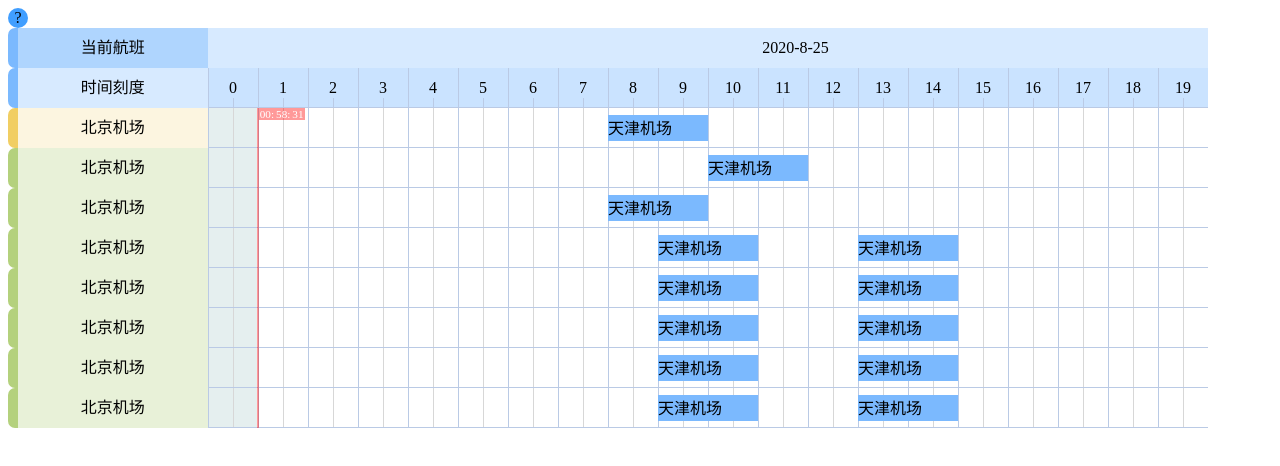
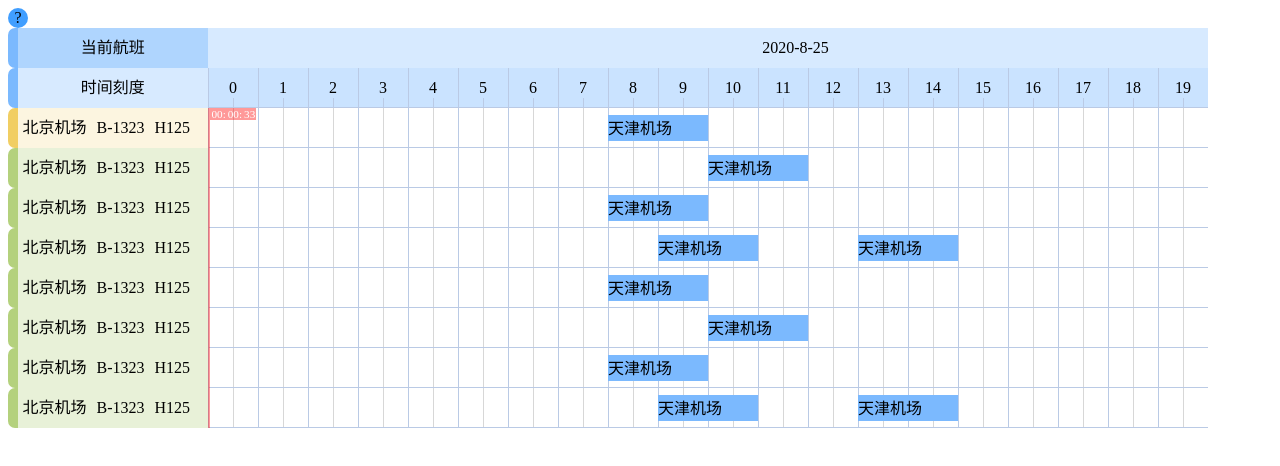
Before and after one commit to xihaoshangdi/vue-gantt-chart, a Vue app: page / in a window 1280 px wide. Shown: the top 466 px of the page. Built offline with nearby package versions, Linux system fonts and the light colour scheme.

Commit message:
增加了选中功能

```diff
--- a/src/App.vue
+++ b/src/App.vue
@@ -1,5 +1,9 @@
 <template>
-  <GanttChart @drop="clickbtn"  :gantt_data="GanttData" :gantt-current-time="GanttCurrentTime" :gantt-time-section="GanttTime">
+  <GanttChart
+    @drop="clickbtn"
+    :gantt_data="GanttData"
+    :gantt-current-time="GanttCurrentTime"
+    :gantt-time-section="GanttTime">
     <template v-slot:side-box="{item}">
       <Xxx :da="item" @xxx="clickbtn"/>
     </template>
@@ -22,6 +26,12 @@ export default {
         start: '2020/08/25 00:00:00',
         end: '2020/08/28 22:00:00'
       },
+      GanttSide: [
+        {
+          startAirport: '天津机场',
+          endAirport: '北京机场'
+        }
+      ],
       GanttData: [
         {
           id: 0,
@@ -145,7 +155,34 @@ export default {
           ]
         },
         {
-          id: 3,
+          id: 0,
+          currentAirort: '北京机场',
+          number: 'B-1323',
+          model: 'H125',
+          unassigned: true,
+          childArrary: [
+            {
+              childId: 1,
+              startAirport: '天津机场',
+              endAirport: '北京机场',
+              workType: '农林喷洒',
+              state: 1,
+              start: '2020/08/25 22:00:00',
+              end: '2020/08/25 23:00:00'
+            },
+            {
+              childId: 2,
+              startAirport: '天津机场',
+              endAirport: '北京机场',
+              workType: '农林喷洒',
+              state: 2,
+              start: '2020/08/25 08:00:00',
+              end: '2020/08/25 10:00:00'
+            }
+          ]
+        },
+        {
+          id: 1,
           currentAirort: '北京机场',
           number: 'B-1323',
           model: 'H125',
@@ -156,29 +193,47 @@ export default {
               startAirport: '天津机场',
               endAirport: '北京机场',
               workType: '农林喷洒',
-              state: 7,
-              start: '2020/08/25 21:00:00',
-              end: '2020/08/25 22:00:00'
+              state: 3,
+              start: '2020/08/25 22:00:00',
+              end: '2020/08/25 23:00:00'
             },
             {
               childId: 2,
-              filghtNumber: '121',
+              filghtNumber: '4343',
               startAirport: '天津机场',
               endAirport: '北京机场',
               workType: '农林喷洒',
-              state: 8,
-              start: '2020/08/25 09:00:00',
-              end: '2020/08/25 11:00:00'
-            },
+              state: 4,
+              start: '2020/08/25 10:00:00',
+              end: '2020/08/25 12:00:00'
+            }
+          ]
+        },
+        {
+          id: 2,
+          currentAirort: '北京机场',
+          number: 'B-1323',
+          model: 'H125',
+          childArrary: [
             {
-              childId: 3,
-              filghtNumber: '121',
+              childId: 1,
+              filghtNumber: '4343',
               startAirport: '天津机场',
               endAirport: '北京机场',
               workType: '农林喷洒',
-              state: 9,
-              start: '2020/08/25 13:00:00',
-              end: '2020/08/25 15:00:00'
+              state: 5,
+              start: '2020/08/25 22:00:00',
+              end: '2020/08/25 23:00:00'
+            },
+            {
+              childId: 2,
+              filghtNumber: '4343',
+              startAirport: '天津机场',
+              endAirport: '北京机场',
+              workType: '农林喷洒',
+              state: 6,
+              start: '2020/08/25 08:00:00',
+              end: '2020/08/25 10:00:00'
             }
           ]
         },
@@ -221,7 +276,34 @@ export default {
           ]
         },
         {
-          id: 3,
+          id: 0,
+          currentAirort: '北京机场',
+          number: 'B-1323',
+          model: 'H125',
+          unassigned: true,
+          childArrary: [
+            {
+              childId: 1,
+              startAirport: '天津机场',
+              endAirport: '北京机场',
+              workType: '农林喷洒',
+              state: 1,
+              start: '2020/08/25 22:00:00',
+              end: '2020/08/25 23:00:00'
+            },
+            {
+              childId: 2,
+              startAirport: '天津机场',
+              endAirport: '北京机场',
+              workType: '农林喷洒',
+              state: 2,
+              start: '2020/08/25 08:00:00',
+              end: '2020/08/25 10:00:00'
+            }
+          ]
+        },
+        {
+          id: 1,
           currentAirort: '北京机场',
           number: 'B-1323',
           model: 'H125',
@@ -232,34 +314,24 @@ export default {
               startAirport: '天津机场',
               endAirport: '北京机场',
               workType: '农林喷洒',
-              state: 7,
-              start: '2020/08/25 21:00:00',
-              end: '2020/08/25 22:00:00'
+              state: 3,
+              start: '2020/08/25 22:00:00',
+              end: '2020/08/25 23:00:00'
             },
             {
               childId: 2,
-              filghtNumber: '121',
+              filghtNumber: '4343',
               startAirport: '天津机场',
               endAirport: '北京机场',
               workType: '农林喷洒',
-              state: 8,
-              start: '2020/08/25 09:00:00',
-              end: '2020/08/25 11:00:00'
-            },
-            {
-              childId: 3,
-              filghtNumber: '121',
-              startAirport: '天津机场',
-              endAirport: '北京机场',
-              workType: '农林喷洒',
-              state: 9,
-              start: '2020/08/25 13:00:00',
-              end: '2020/08/25 15:00:00'
+              state: 4,
+              start: '2020/08/25 10:00:00',
+              end: '2020/08/25 12:00:00'
             }
           ]
         },
         {
-          id: 3,
+          id: 2,
           currentAirort: '北京机场',
           number: 'B-1323',
           model: 'H125',
@@ -270,295 +342,19 @@ export default {
               startAirport: '天津机场',
               endAirport: '北京机场',
               workType: '农林喷洒',
-              state: 7,
-              start: '2020/08/25 21:00:00',
-              end: '2020/08/25 22:00:00'
+              state: 5,
+              start: '2020/08/25 22:00:00',
+              end: '2020/08/25 23:00:00'
             },
             {
               childId: 2,
-              filghtNumber: '121',
-              startAirport: '天津机场',
-              endAirport: '北京机场',
-              workType: '农林喷洒',
-              state: 8,
-              start: '2020/08/25 09:00:00',
-              end: '2020/08/25 11:00:00'
-            },
-            {
-              childId: 3,
-              filghtNumber: '121',
-              startAirport: '天津机场',
-              endAirport: '北京机场',
-              workType: '农林喷洒',
-              state: 9,
-              start: '2020/08/25 13:00:00',
-              end: '2020/08/25 15:00:00'
-            }
-          ]
-        },
-        {
-          id: 3,
-          currentAirort: '北京机场',
-          number: 'B-1323',
-          model: 'H125',
-          childArrary: [
-            {
-              childId: 1,
               filghtNumber: '4343',
               startAirport: '天津机场',
               endAirport: '北京机场',
               workType: '农林喷洒',
-              state: 7,
-              start: '2020/08/25 21:00:00',
-              end: '2020/08/25 22:00:00'
-            },
-            {
-              childId: 2,
-              filghtNumber: '121',
-              startAirport: '天津机场',
-              endAirport: '北京机场',
-              workType: '农林喷洒',
-              state: 8,
-              start: '2020/08/25 09:00:00',
-              end: '2020/08/25 11:00:00'
-            },
-            {
-              childId: 3,
-              filghtNumber: '121',
-              startAirport: '天津机场',
-              endAirport: '北京机场',
-              workType: '农林喷洒',
-              state: 9,
-              start: '2020/08/25 13:00:00',
-              end: '2020/08/25 15:00:00'
-            }
-          ]
-        },
-        {
-          id: 3,
-          currentAirort: '北京机场',
-          number: 'B-1323',
-          model: 'H125',
-          childArrary: [
-            {
-              childId: 1,
-              filghtNumber: '4343',
-              startAirport: '天津机场',
-              endAirport: '北京机场',
-              workType: '农林喷洒',
-              state: 7,
-              start: '2020/08/25 21:00:00',
-              end: '2020/08/25 22:00:00'
-            },
-            {
-              childId: 2,
-              filghtNumber: '121',
-              startAirport: '天津机场',
-              endAirport: '北京机场',
-              workType: '农林喷洒',
-              state: 8,
-              start: '2020/08/25 09:00:00',
-              end: '2020/08/25 11:00:00'
-            },
-            {
-              childId: 3,
-              filghtNumber: '121',
-              startAirport: '天津机场',
-              endAirport: '北京机场',
-              workType: '农林喷洒',
-              state: 9,
-              start: '2020/08/25 13:00:00',
-              end: '2020/08/25 15:00:00'
-            }
-          ]
-        },
-        {
-          id: 3,
-          currentAirort: '北京机场',
-          number: 'B-1323',
-          model: 'H125',
-          childArrary: [
-            {
-              childId: 1,
-              filghtNumber: '4343',
-              startAirport: '天津机场',
-              endAirport: '北京机场',
-              workType: '农林喷洒',
-              state: 7,
-              start: '2020/08/25 21:00:00',
-              end: '2020/08/25 22:00:00'
-            },
-            {
-              childId: 2,
-              filghtNumber: '121',
-              startAirport: '天津机场',
-              endAirport: '北京机场',
-              workType: '农林喷洒',
-              state: 8,
-              start: '2020/08/25 09:00:00',
-              end: '2020/08/25 11:00:00'
-            },
-            {
-              childId: 3,
-              filghtNumber: '121',
-              startAirport: '天津机场',
-              endAirport: '北京机场',
-              workType: '农林喷洒',
-              state: 9,
-              start: '2020/08/25 13:00:00',
-              end: '2020/08/25 15:00:00'
-            }
-          ]
-        },
-        {
-          id: 3,
-          currentAirort: '北京机场',
-          number: 'B-1323',
-          model: 'H125',
-          childArrary: [
-            {
-              childId: 1,
-              filghtNumber: '4343',
-              startAirport: '天津机场',
-              endAirport: '北京机场',
-              workType: '农林喷洒',
-              state: 7,
-              start: '2020/08/25 21:00:00',
-              end: '2020/08/25 22:00:00'
-            },
-            {
-              childId: 2,
-              filghtNumber: '121',
-              startAirport: '天津机场',
-              endAirport: '北京机场',
-              workType: '农林喷洒',
-              state: 8,
-              start: '2020/08/25 09:00:00',
-              end: '2020/08/25 11:00:00'
-            },
-            {
-              childId: 3,
-              filghtNumber: '121',
-              startAirport: '天津机场',
-              endAirport: '北京机场',
-              workType: '农林喷洒',
-              state: 9,
-              start: '2020/08/25 13:00:00',
-              end: '2020/08/25 15:00:00'
-            }
-          ]
-        },
-        {
-          id: 3,
-          currentAirort: '北京机场',
-          number: 'B-1323',
-          model: 'H125',
-          childArrary: [
-            {
-              childId: 1,
-              filghtNumber: '4343',
-              startAirport: '天津机场',
-              endAirport: '北京机场',
-              workType: '农林喷洒',
-              state: 7,
-              start: '2020/08/25 21:00:00',
-              end: '2020/08/25 22:00:00'
-            },
-            {
-              childId: 2,
-              filghtNumber: '121',
-              startAirport: '天津机场',
-              endAirport: '北京机场',
-              workType: '农林喷洒',
-              state: 8,
-              start: '2020/08/25 09:00:00',
-              end: '2020/08/25 11:00:00'
-            },
-            {
-              childId: 3,
-              filghtNumber: '121',
-              startAirport: '天津机场',
-              endAirport: '北京机场',
-              workType: '农林喷洒',
-              state: 9,
-              start: '2020/08/25 13:00:00',
-              end: '2020/08/25 15:00:00'
-            }
-          ]
-        },
-        {
-          id: 3,
-          currentAirort: '北京机场',
-          number: 'B-1323',
-          model: 'H125',
-          childArrary: [
-            {
-              childId: 1,
-              filghtNumber: '4343',
-              startAirport: '天津机场',
-              endAirport: '北京机场',
-              workType: '农林喷洒',
-              state: 7,
-              start: '2020/08/25 21:00:00',
-              end: '2020/08/25 22:00:00'
-            },
-            {
-              childId: 2,
-              filghtNumber: '121',
-              startAirport: '天津机场',
-              endAirport: '北京机场',
-              workType: '农林喷洒',
-              state: 8,
-              start: '2020/08/25 09:00:00',
-              end: '2020/08/25 11:00:00'
-            },
-            {
-              childId: 3,
-              filghtNumber: '121',
-              startAirport: '天津机场',
-              endAirport: '北京机场',
-              workType: '农林喷洒',
-              state: 9,
-              start: '2020/08/25 13:00:00',
-              end: '2020/08/25 15:00:00'
-            }
-          ]
-        },
-        {
-          id: 3,
-          currentAirort: '北京机场',
-          number: 'B-1323',
-          model: 'H125',
-          childArrary: [
-            {
-              childId: 1,
-              filghtNumber: '4343',
-              startAirport: '天津机场',
-              endAirport: '北京机场',
-              workType: '农林喷洒',
-              state: 7,
-              start: '2020/08/25 21:00:00',
-              end: '2020/08/25 22:00:00'
-            },
-            {
-              childId: 2,
-              filghtNumber: '121',
-              startAirport: '天津机场',
-              endAirport: '北京机场',
-              workType: '农林喷洒',
-              state: 8,
-              start: '2020/08/25 09:00:00',
-              end: '2020/08/25 11:00:00'
-            },
-            {
-              childId: 3,
-              filghtNumber: '121',
-              startAirport: '天津机场',
-              endAirport: '北京机场',
-              workType: '农林喷洒',
-              state: 9,
-              start: '2020/08/25 13:00:00',
-              end: '2020/08/25 15:00:00'
+              state: 6,
+              start: '2020/08/25 08:00:00',
+              end: '2020/08/25 10:00:00'
             }
           ]
         },
@@ -608,7 +404,7 @@ export default {
   },
   mounted () {
     this.marker = setInterval(() => {
-      this.GanttCurrentTime.currentTime += Math.floor(Math.random(0, 1) * 1000)
+      this.GanttCurrentTime.currentTime += Math.floor(Math.random(0, 1) * 10)
     }, 1000)
   },
   beforeDestroy () {
--- a/src/components/BaseGanttComponents/chart-block.vue
+++ b/src/components/BaseGanttComponents/chart-block.vue
@@ -1,5 +1,5 @@
 <template>
-  <div class="block">
+  <div class="block" @click.stop="selectBlock">
     <template v-for="(item,index) in block.childArrary" >
       <div :key="index" class="bar" :style="occupy(item)" draggable="true">
         <slot :item="item"></slot>
@@ -13,12 +13,15 @@
 import dayjs from 'dayjs'
 export default {
   name: 'chart-block',
-  props: ['block', 'baseSemi', 'ganttTimeSectionDayJS'],
+  props: ['block', 'baseSemi', 'ganttTimeSectionDayJS', 'uniqueAttr'],
   methods: {
     occupy (bar) {
       const during = dayjs(bar.end).diff(dayjs(bar.start), 'minute')
       const spendHour = dayjs(dayjs(bar.start)).diff(this.ganttTimeSectionDayJS.start, 'hour')
       return { width: this.baseSemi / 60 * during + 'px', left: spendHour * this.baseSemi + 'px' }
+    },
+    selectBlock () {
+      this.$emit('select', this.uniqueAttr)
     }
   }
 
--- a/src/components/BaseGanttComponents/chart-container.vue
+++ b/src/components/BaseGanttComponents/chart-container.vue
@@ -13,10 +13,13 @@
       </div>
       <time-line :baseSemi="baseSemi"/>
       <!--灰色遮罩-->
-      <div class="cki" :style="xxx"></div>
-      <div class="container">
+      <div class="mask" :style="mask"></div>
+      <div class="container" >
         <template v-for="(block,index) in gantt_data">
           <chart-block
+            :class="{active: activeIndex === index}"
+            :uniqueAttr="index"
+            @select="selectBlock"
             :key="index"
             :style="blockStyle"
             :baseSemi="baseSemi"
@@ -41,6 +44,12 @@ export default {
   components: { TimeLine, ChartBlock },
   props: ['chartHeight', 'baseSemi', 'blockHeight', 'ganttTimeSection'],
   inject: ['gantt_data', 'ganttCurrentTime'],
+  data () {
+    return {
+      activeIndex: -1,
+      dragEvent: null
+    }
+  },
   computed: {
     ganttTimeSectionDayJS () {
       return { start: dayjs(this.ganttTimeSection.start), end: dayjs(this.ganttTimeSection.end) }
@@ -83,7 +92,7 @@ export default {
         height: `${this.blockHeight}px`
       }
     },
-    xxx () {
+    mask () {
       return { width: this.baseSemi / 60 * this.ganttCurrentTime.currentTime / 60 + 'px' }
     }
   },
@@ -102,9 +111,11 @@ export default {
         this.$emit('drop', 'xxx')
       }
     },
-    onDragOver (event) {
-      // 结束位置是甘特条就允许结束拖拽
+    onDragOver (event) { // 结束位置是甘特条就允许结束拖拽
       if (event.target.className === 'block') event.preventDefault()
+    },
+    selectBlock (index) { // 选中功能
+      this.activeIndex = index
     }
   }
 }
@@ -135,10 +146,13 @@ export default {
     height: 320px;
     overflow: auto;
   }
-  .cki{
+  .mask{
     background-color: rgba(0,100,100,0.1);
     height: 100%;
     position: absolute;
   }
+  .active{
+    background-color: rgba(0,0,0,0.1);
+  }
 
 </style>
--- a/src/components/BaseGanttComponents/chart-side.vue
+++ b/src/components/BaseGanttComponents/chart-side.vue
@@ -38,7 +38,7 @@ export default {
 
 <style scoped lang="scss">
   .gantt-side {
-    width: 200px;
+    min-width: 200px;
     height: 320px;
   }
   .header > div {
--- a/src/components/GanttChart.vue
+++ b/src/components/GanttChart.vue
@@ -68,7 +68,8 @@ export default {
   provide () {
     return {
       gantt_data: this.gantt_data,
-      ganttCurrentTime: this.ganttCurrentTime
+      ganttCurrentTime: this.ganttCurrentTime,
+      ganttSide: this.ganttSide
     }
   },
   components: { ChartSide, ChartLegend, ChartContainer },
--- a/src/components/xxx.vue
+++ b/src/components/xxx.vue
@@ -1,6 +1,9 @@
 <template>
   <div class="xxx">
-    {{da.currentAirort}}
+    <span>{{da.currentAirort}}</span>
+    <span>{{da.number}}</span>
+    <span>{{da.model}}</span>
+
   </div>
 </template>
 
@@ -22,5 +25,13 @@ export default {
 </script>
 
 <style scoped>
+  .xxx{
+    display: flex;
+    flex-direction: row;
 
+  }
+  .xxx > span{
+    padding-left: 5px;
+    margin-right: 5px;
+  }
 </style>
```
